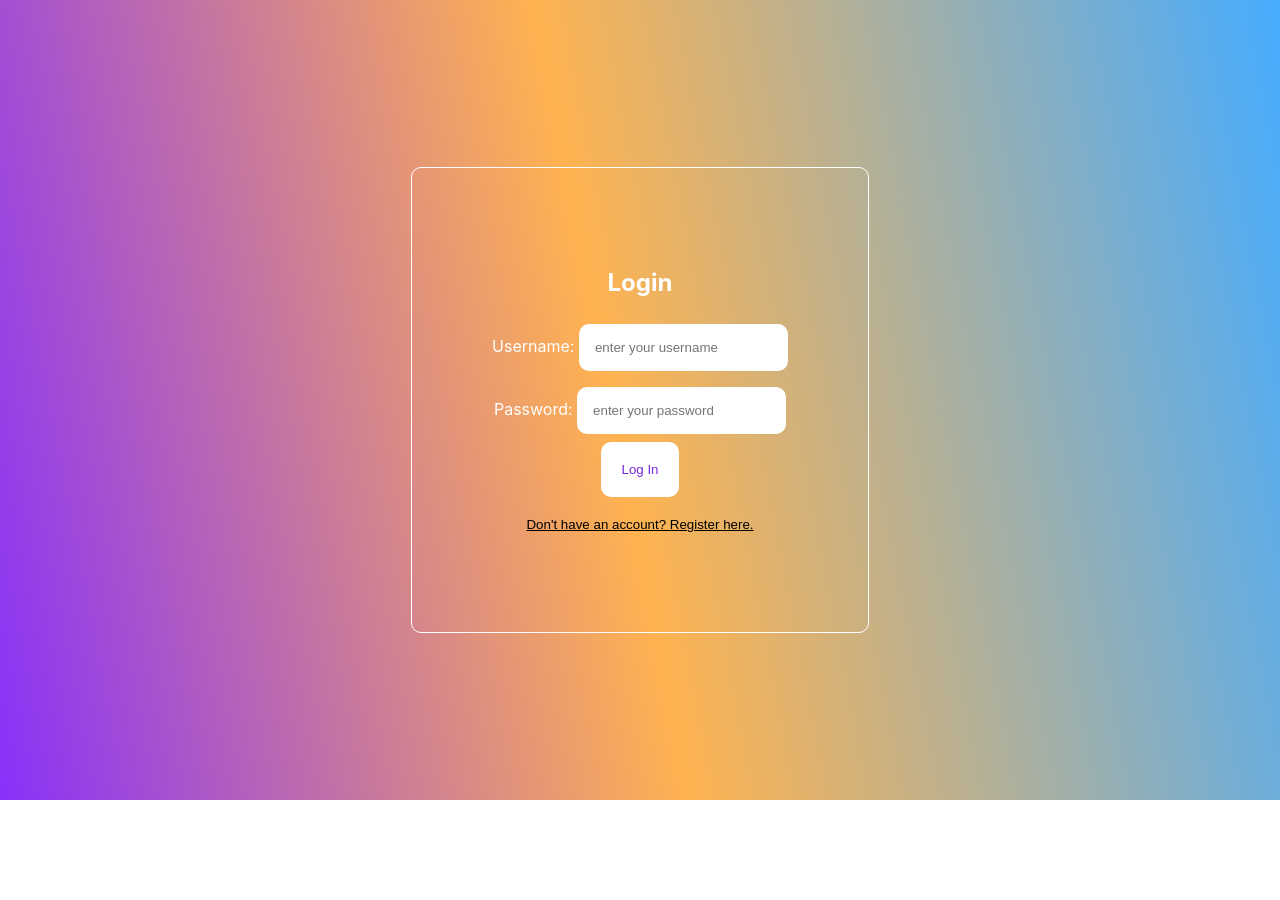
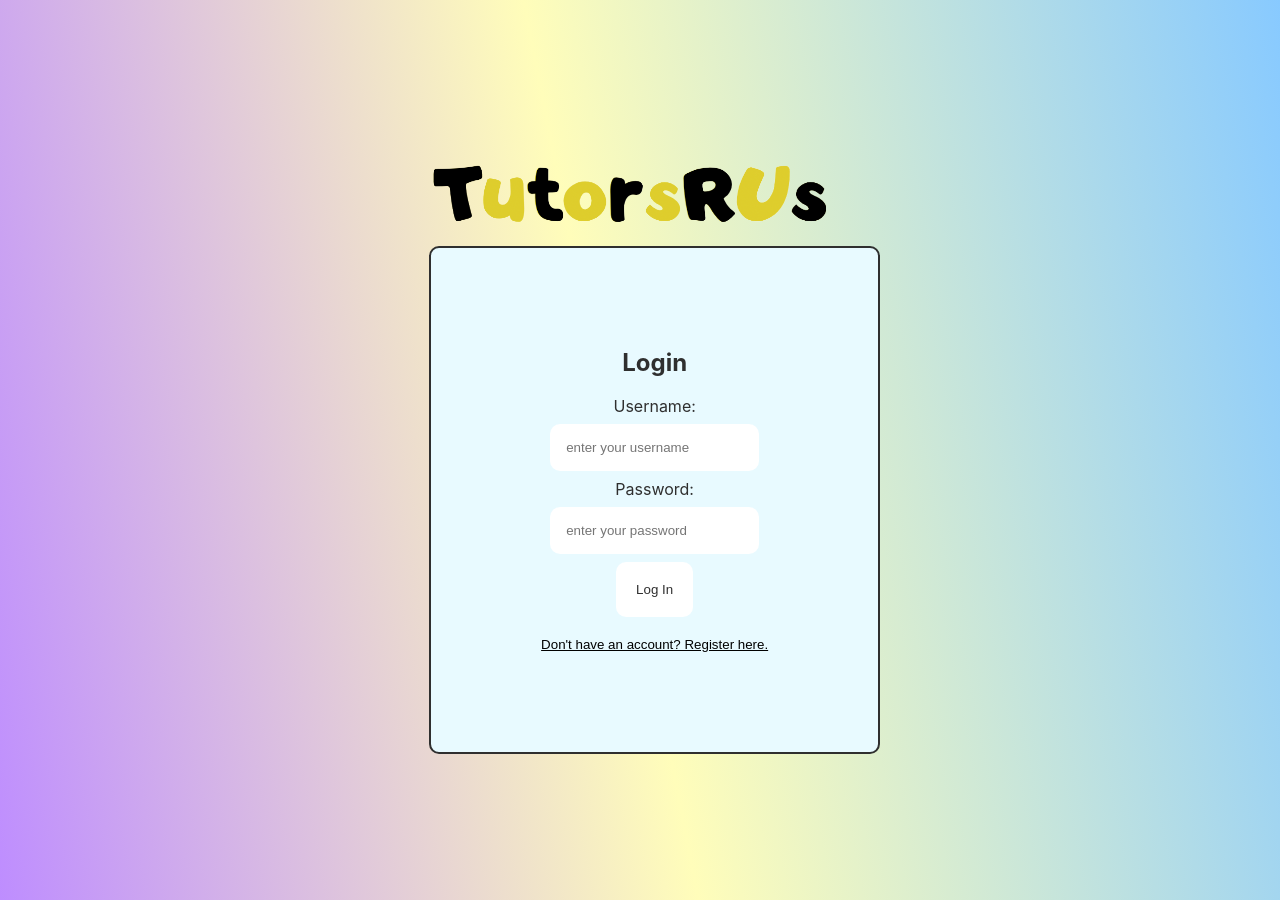
Before and after one commit to jharnasuresh/TutorsRUs, a React (Create React App) app in the folder home/: page / in a window 1280 px wide. Before the commit the page ends 800 px from the top, so only its background shows below. Built offline with nearby package versions, Linux system fonts and the light colour scheme.

Commit message:
Added picture to UI

```diff
--- a/home/src/App.css
+++ b/home/src/App.css
@@ -1,11 +1,21 @@
 .App {
+  padding-top: 100px;
+  padding-right: 400px;
   text-align: center;
   display: flex;
   min-height: 100vh;
   align-items: center;
   justify-content: center;
-  color: white;
-  background-image: linear-gradient(79deg, #8831fa, #ffb350 48%, #46acff);
+  color: rgb(47, 47, 47);
+  background-image: linear-gradient(79deg, #be8dff, #fffdba 48%, #88caff);
+
+}
+
+img {
+  position: relative;
+  top: -300px;
+  left: 410px;
+  height: 100px;
 }
 
 .auth-form-container, .login-form, .register-form {
@@ -15,8 +25,9 @@
 
 .auth-form-container {
   padding: 5rem;
-  border: 1px solid white;
+  border: 2px solid rgb(47, 47, 47);
   border-radius: 10px;
+  background-color: rgb(232, 250, 255);
 }
 
 label {
@@ -37,7 +48,7 @@ button {
   padding: 20px;
   border-radius: 10px;
   cursor: pointer;
-  color: #7628dc;
+  color: rgb(47, 47, 47);
 }
 
 .link-btn {
--- a/home/src/App.js
+++ b/home/src/App.js
@@ -10,11 +10,11 @@ function App() {
   }
   return (
     <div className="App">
+      <img src = "/Images/TutorsRUs_nobackground.png" alt = ""/>
       {
         //ternary operator if currentForm = login then return login screen else display register page
         currentForm === "login" ? <Login onFormSwitch={toggleForm}/> : <Register onFormSwitch={toggleForm}/>
       }
-
     </div>
   );
 }
```
Also changed, not shown: home/public/Images/TutorsRUs_nobackground.png (added).
